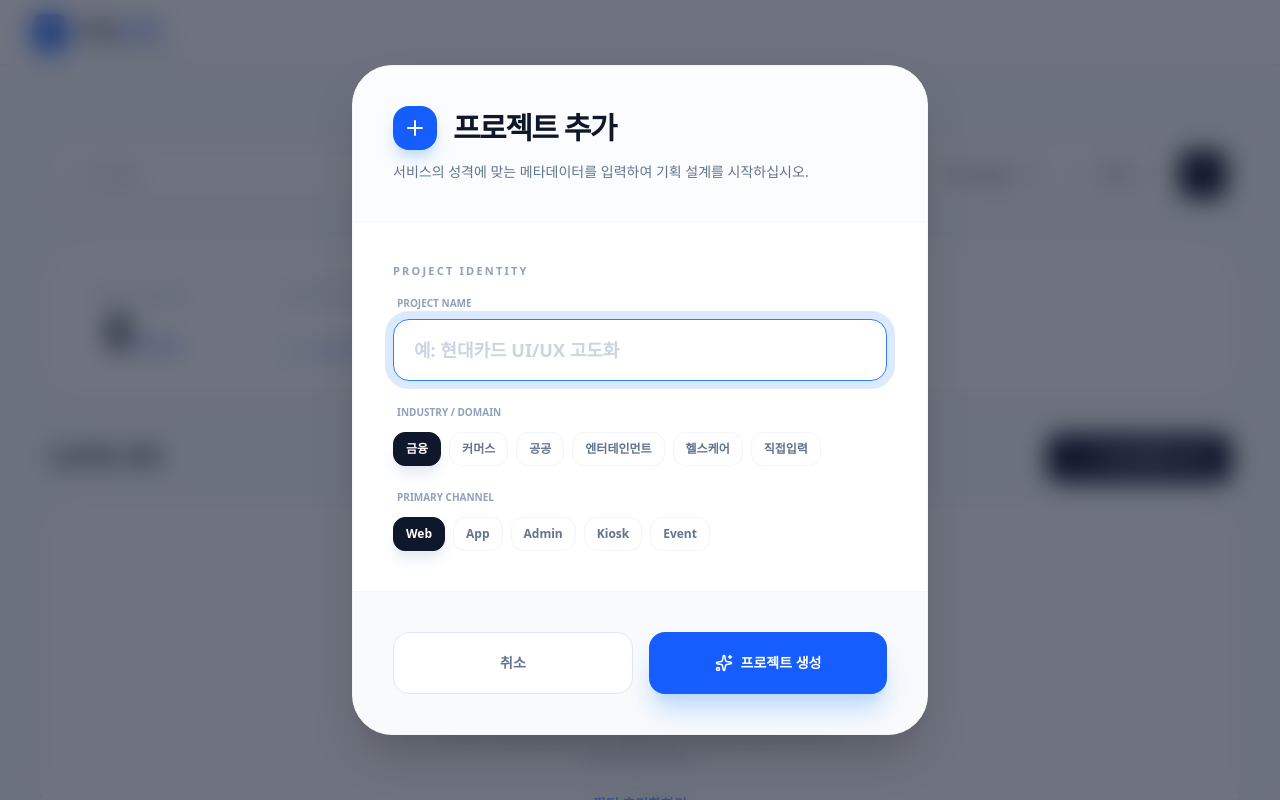
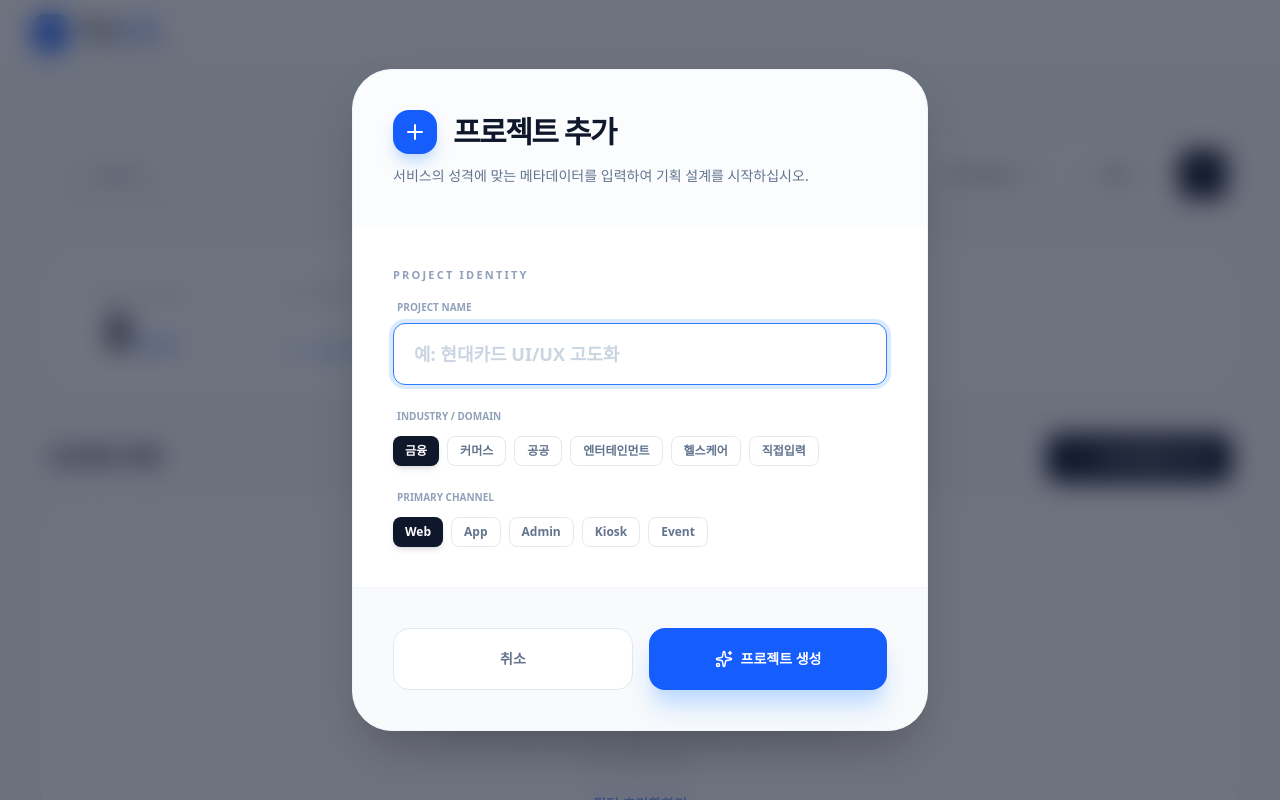
Before and after one commit to mori-director/flowvibenext, a React (Vite) app: page / in a window 1280 px wide. Both pictures are taken after a click on the button "새 프로젝트 추가". Built offline with nearby package versions, Linux system fonts and the light colour scheme.

Commit message:
design: standardize UI components across dashboard, sidebar, and forms based on design system

```diff
--- a/src/App.tsx
+++ b/src/App.tsx
@@ -1044,7 +1044,7 @@ ${refinePrompt}
                               showAlert("메뉴 기본 지침이 등록되었습니다. 이제 하위 메뉴(2depth)를 추가하여 프로세스를 구성할 수 있습니다.", "저장 완료");
                             }}
                             disabled={!info.domain || (info.domain === "직접입력" && !info.customDomain?.trim()) || !info.serviceType || !info.policy?.trim()}
-                            className="w-full py-4 bg-slate-900 hover:bg-slate-800 disabled:bg-slate-300 disabled:cursor-not-allowed text-white rounded-xl font-black text-lg shadow-xl shadow-slate-200 transition-all flex items-center justify-center gap-2 flex-none"
+                            className="w-full py-4 bg-blue-600 hover:bg-blue-700 disabled:bg-slate-300 disabled:cursor-not-allowed text-white rounded-xl font-black text-lg shadow-xl shadow-blue-200 transition-all flex items-center justify-center gap-2 flex-none"
                           >
                             <CheckCircle /> 저장
                           </button>
@@ -1122,7 +1122,7 @@ ${refinePrompt}
                           <div className="absolute left-3 top-1/2 -translate-y-1/2 text-blue-500"><Settings size={18} /></div>
                           <input type="text" value={refinePrompt} onChange={(e) => setRefinePrompt(e.target.value)} onKeyDown={(e) => e.key === "Enter" && refineFlow()} placeholder="추가 요청사항을 입력하세요 (예: 결제 프로세스 추가)" className="w-full pl-10 pr-4 py-3 rounded-lg bg-slate-50 border border-slate-100 focus:bg-white focus:border-blue-500 focus:ring-4 focus:ring-blue-100 outline-none transition-all font-medium text-xs" />
                         </div>
-                        <button onClick={refineFlow} disabled={isRefining || !refinePrompt.trim()} className="w-full md:w-auto px-6 py-3 bg-slate-900 hover:bg-slate-800 disabled:bg-slate-300 text-white rounded-lg font-bold transition-all flex items-center justify-center gap-2 whitespace-nowrap text-xs">
+                        <button onClick={refineFlow} disabled={isRefining || !refinePrompt.trim()} className="w-full md:w-auto px-6 py-3 bg-slate-900 hover:bg-slate-800 disabled:bg-slate-300 text-white rounded-xl font-bold transition-all flex items-center justify-center gap-2 whitespace-nowrap text-xs shadow-md shadow-slate-200">
                           {isRefining ? (<RefreshCw className="animate-spin" size={16} />) : (<Edit3 size={16} />)} AI 수정 반영
                         </button>
                       </div>
--- a/src/components/ProjectDashboard.tsx
+++ b/src/components/ProjectDashboard.tsx
@@ -153,7 +153,7 @@ const ProjectDashboard: React.FC<ProjectDashboardProps> = ({
             <input
               type="text"
               placeholder="Search..."
-              className="w-full pl-10 pr-4 h-12 rounded-xl bg-white border border-slate-100 text-xs font-bold outline-none focus:border-blue-500 transition-all shadow-sm"
+              className="w-full pl-10 pr-4 h-12 rounded-xl bg-slate-50 border border-slate-100 text-sm font-semibold outline-none focus:bg-white focus:border-blue-500 focus:ring-4 focus:ring-blue-100 transition-all shadow-sm"
               value={searchTerm}
               onChange={(e) => { setSearchTerm(e.target.value); setCurrentPage(1); }}
             />
@@ -397,7 +397,7 @@ const ProjectDashboard: React.FC<ProjectDashboardProps> = ({
                     <input
                       type="text"
                       autoFocus
-                      className="w-full px-5 py-4 rounded-2xl bg-slate-50 border border-slate-200 outline-none focus:bg-white focus:border-blue-500 focus:ring-8 focus:ring-blue-100 transition-all font-bold text-lg placeholder:text-slate-300"
+                      className="w-full px-5 py-4 rounded-xl bg-slate-50 border border-slate-100 outline-none transition-all font-semibold text-lg focus:bg-white focus:border-blue-500 focus:ring-4 focus:ring-blue-100 placeholder:text-slate-300"
                       placeholder="예: 현대카드 UI/UX 고도화"
                       value={formData.name}
                       onChange={(e) => setFormData({...formData, name: e.target.value})}
@@ -412,10 +412,10 @@ const ProjectDashboard: React.FC<ProjectDashboardProps> = ({
                           <button
                             key={d}
                             onClick={() => setFormData({...formData, domain: d})}
-                            className={`px-3 py-2 rounded-xl text-xs font-black transition-all border ${
+                            className={`px-3 py-1.5 rounded-lg font-bold text-xs transition-all ${
                               formData.domain === d
-                              ? "bg-slate-900 text-white border-slate-900 shadow-lg shadow-slate-200"
-                              : "bg-white text-slate-500 border-slate-100 hover:bg-slate-50"
+                              ? "bg-slate-900 text-white shadow-md"
+                              : "bg-white text-slate-500 hover:bg-slate-100 border border-slate-200"
                             }`}
                           >
                             {d}
@@ -425,7 +425,7 @@ const ProjectDashboard: React.FC<ProjectDashboardProps> = ({
                       {formData.domain === "직접입력" && (
                         <input
                           type="text"
-                          className="w-full mt-3 px-4 py-3 rounded-xl bg-slate-50 border border-slate-200 text-sm font-bold outline-none focus:bg-white focus:border-blue-500"
+                          className="w-full mt-3 px-3 py-2.5 rounded-xl bg-slate-50 border border-slate-100 font-semibold text-sm outline-none transition-all focus:bg-white focus:border-blue-500 focus:ring-4 focus:ring-blue-100"
                           placeholder="산업군 직접 입력"
                           value={formData.customDomain}
                           onChange={(e) => setFormData({...formData, customDomain: e.target.value})}
@@ -439,10 +439,10 @@ const ProjectDashboard: React.FC<ProjectDashboardProps> = ({
                           <button
                             key={c}
                             onClick={() => setFormData({...formData, channel: c})}
-                            className={`px-3 py-2 rounded-xl text-xs font-black transition-all border ${
+                            className={`px-3 py-1.5 rounded-lg font-bold text-xs transition-all ${
                               formData.channel === c
-                              ? "bg-slate-900 text-white border-slate-900 shadow-lg shadow-slate-200"
-                              : "bg-white text-slate-500 border-slate-100 hover:bg-slate-50"
+                              ? "bg-slate-900 text-white shadow-md"
+                              : "bg-white text-slate-500 hover:bg-slate-100 border border-slate-200"
                             }`}
                           >
                             {c}
--- a/src/components/Sidebar.tsx
+++ b/src/components/Sidebar.tsx
@@ -74,8 +74,8 @@ const Sidebar: React.FC<SidebarProps> = ({
           return (
             <div key={menu.id} className="space-y-1">
               <div
-                className={`group flex items-center justify-between p-2 rounded-lg cursor-pointer transition-all ${
-                  activeMenuId === menu.id ? "bg-blue-600 text-white shadow-lg shadow-blue-900/40" : "hover:bg-slate-800/50"
+                className={`group flex items-center justify-between p-2 rounded-xl cursor-pointer transition-all ${
+                  activeMenuId === menu.id ? "bg-blue-600 text-white shadow-md shadow-blue-900/20 font-bold" : "hover:bg-slate-800/50 text-slate-300 font-medium"
                 }`}
                 onClick={() => onSelectMenu(menu.id)}
               >
@@ -138,8 +138,8 @@ const Sidebar: React.FC<SidebarProps> = ({
                 {subMenus.map((sub) => (
                   <div
                     key={sub.id}
-                    className={`group flex items-center justify-between p-2 rounded-lg cursor-pointer transition-all ${
-                      activeMenuId === sub.id ? "bg-slate-800 text-blue-400 ring-1 ring-blue-500 shadow-sm" : "hover:bg-slate-800/30 text-slate-400 hover:text-slate-200"
+                    className={`group flex items-center justify-between p-2 rounded-xl cursor-pointer transition-all ${
+                      activeMenuId === sub.id ? "bg-slate-800 text-blue-400 shadow-sm font-bold" : "hover:bg-slate-800/30 text-slate-400 hover:text-slate-200 font-medium"
                     }`}
                     onClick={() => onSelectMenu(sub.id)}
                   >
@@ -199,7 +199,7 @@ const Sidebar: React.FC<SidebarProps> = ({
                     <input
                       autoFocus
                       type="text"
-                      className="w-full bg-slate-950 border border-slate-700 rounded p-1.5 text-[10px] outline-none focus:border-blue-500 text-white"
+                      className="w-full bg-slate-950 border border-slate-700 rounded-lg px-2 py-1.5 text-[10px] outline-none focus:border-blue-500 focus:ring-1 focus:ring-blue-500/50 font-medium text-white transition-all shadow-inner"
                       placeholder="Add sub-menu..."
                       onKeyDown={(e) => {
                         if (e.nativeEvent.isComposing) return;
@@ -223,7 +223,7 @@ const Sidebar: React.FC<SidebarProps> = ({
         <div className="flex gap-2">
           <input
             type="text"
-            className="flex-1 bg-slate-800 border-none rounded-lg p-2 text-xs outline-none focus:ring-1 focus:ring-blue-500 text-white placeholder-slate-500"
+            className="flex-1 bg-slate-800 border border-slate-700 rounded-xl px-3 py-2 text-xs outline-none focus:bg-slate-900 focus:border-blue-500 focus:ring-2 focus:ring-blue-500/50 text-white placeholder-slate-500 transition-all font-medium"
             placeholder="New Menu..."
             value={newMenuName}
             onChange={(e) => setNewMenuName(e.target.value)}
```
